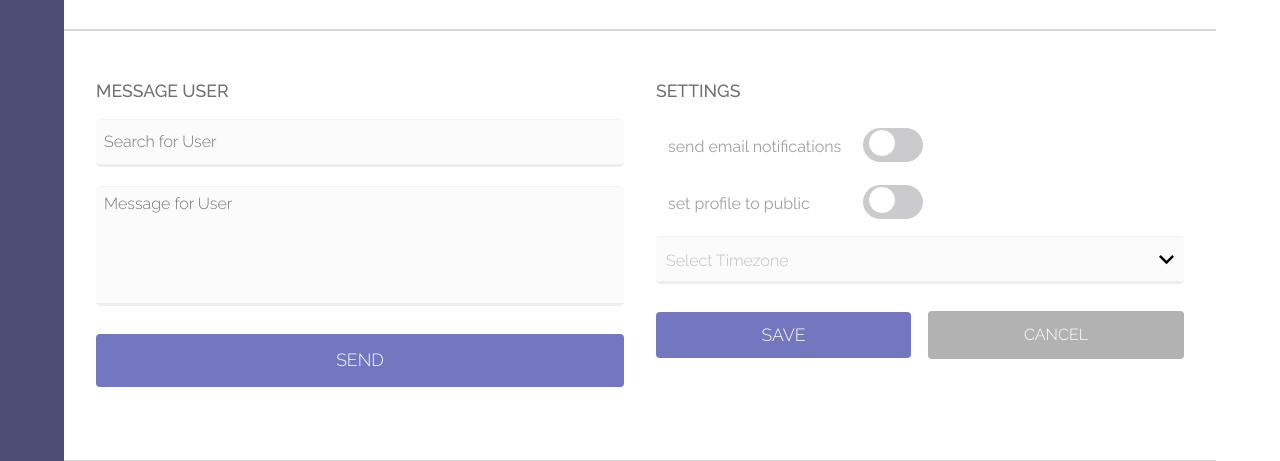
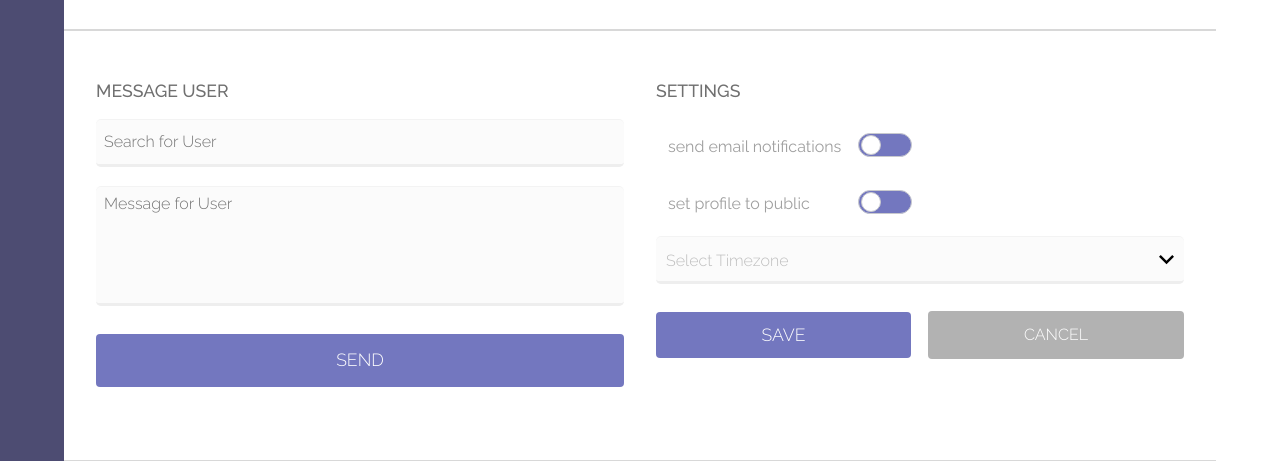
Before and after one commit to zcardais/P9_web_app_dashboard, a plain HTML site: page index.html in a window 1280 px wide. Shown: the part 1742-2203 px from the top of the page. Drawn offline with nearby package versions, Linux system fonts and the light colour scheme.

Commit message:
Fixed the toggle buttons to be pill-shaped.

```diff
--- a/css/styles.css
+++ b/css/styles.css
@@ -467,12 +467,13 @@ button[type="submit"]:hover {
 .slider {
     position: absolute;
     cursor: pointer;
-    top: 0;
-    left: 0;
-    right: 0;
-    bottom: 0;
-    background-color: #cbcbce;
-    border: 1px solid #cbcbce;
+    width: 90%;
+    top: 5px;
+    left: -5px;
+    right: -5px;
+    bottom: 5px;
+    background-color: #7377bf;
+    border: 1px solid #c8c9ce;
     -webkit-transition: .4s;
     transition: .4s;
 }
@@ -480,12 +481,12 @@ button[type="submit"]:hover {
 .slider:before {
     position: absolute;
     content: "";
-    height: 26px;
-    width: 26px;
-    left: 4px;
-    bottom: 4px;
+    height: 18px;
+    width: 18px;
+    left: 2px;
+    bottom: 1px;
     background-color: white;
-    border: 1px solid #cbcbce;
+    border: 1px solid #c8c9ce;
     -webkit-transition: .4s;
     transition: .4s;
 }
@@ -508,11 +509,11 @@ input:checked+.slider:before {
 /* Rounded sliders */
 
 .slider.round {
-    border-radius: 34px;
+    border-radius: 999em;
 }
 
 .slider.round:before {
-    border-radius: 50%;
+    border-radius: 999em;
 }
 
 
```
